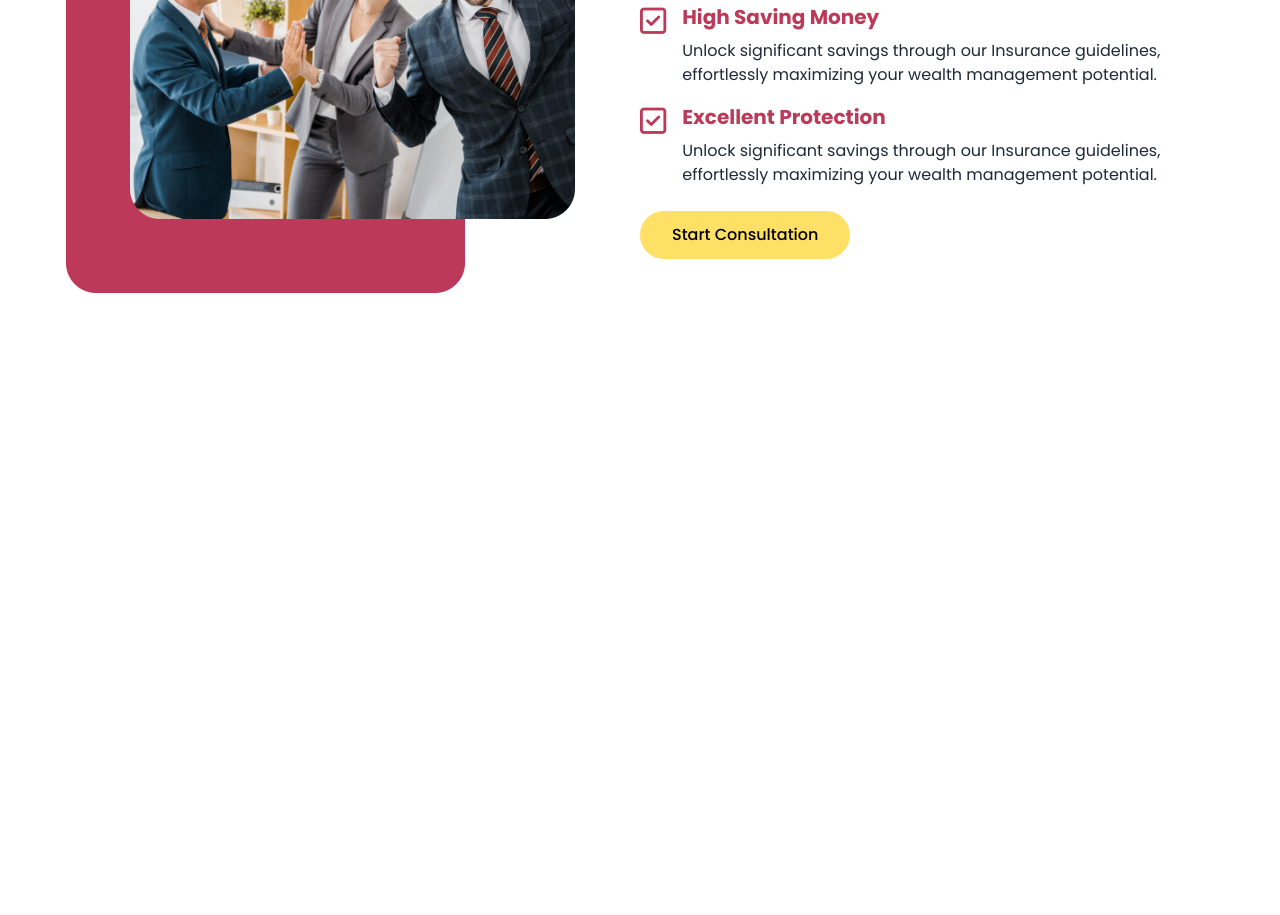
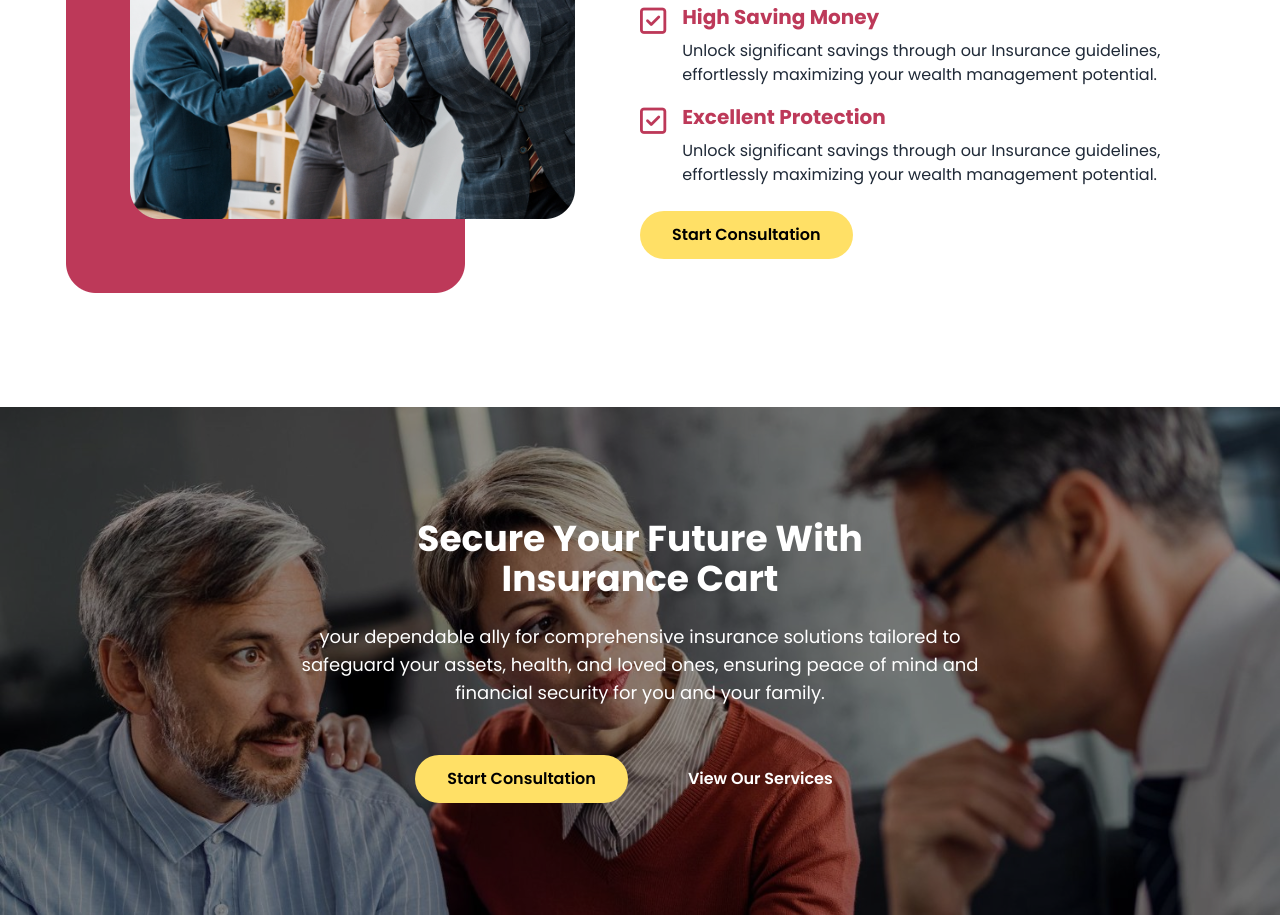
Before and after one commit to safinxr/insurance-cart-qa, a plain HTML site: page index.html in a window 1280 px wide. Shown: the part 1025-1940 px from the top of the page. Before the commit the page ends 1432 px from the top, so only its background shows below. Drawn offline with nearby package versions, Linux system fonts and the light colour scheme.

Commit message:
Secure Your Future With Insurance Cart section done

```diff
--- a/index.html
+++ b/index.html
@@ -156,7 +156,7 @@
 
           <div class="flex justify-center md:justify-start">
             <button
-              class="px-8 py-2.5 mt-4 md:mt-6 bg-[#FFE066] text-black font-medium rounded-full"
+              class="px-8 py-2.5 mt-4 md:mt-6 bg-[#FFE066] text-black font-semibold rounded-full"
             >
               Get A Quote
             </button>
@@ -219,7 +219,7 @@
 
               <div class="flex justify-center md:justify-start">
                 <button
-                  class="px-8 py-2.5 md:py-3 mt-4 md:mt-6 bg-[#FFE066] text-black font-medium rounded-full"
+                  class="px-8 py-2.5 md:py-3 mt-4 md:mt-6 bg-[#FFE066] text-black font-semibold rounded-full"
                 >
                   Start Consultation
                 </button>
@@ -228,6 +228,32 @@
           </div>
         </div>
       </section>
+
+      <!-- Secure Your Future With Insurance Cart -->
+      <section style="background-image: url('image/section-03.jpg');"
+      class="bg-cover bg-[black] bg-blend-overlay bg-opacity-40 bg-center">
+        <div class="max-w-6xl mx-auto px-3 md:px-7 lg:px-0 py-16 lg:py-28 text-white">
+          <h2 class="text-3xl md:text-4xl font-bold text-center">Secure Your Future With <br> Insurance Cart</h2>
+          <p class="lg:w-[700px] mx-auto text-center my-4 md:my-6 text-base md:text-lg">your dependable ally for comprehensive insurance solutions tailored to safeguard your assets, health, and loved ones, ensuring peace of mind and financial security for you and your family.</p>
+          <div class="flex flex-col md:flex-row justify-center gap-4 lg:gap-7">
+                <button
+                  class="px-8 py-2.5 md:py-3 mt-4 md:mt-6 bg-[#FFE066] text-black font-semibold rounded-full"
+                >
+                  Start Consultation
+                </button>
+                <button
+                  class="px-8 py-2.5 md:py-3 mt-4 md:mt-6 duration-300 hover:bg-[#FFE066] hover:text-black font-semibold rounded-full text-white hidden md:flex"
+                >
+                  View Our Services
+                </button>
+              </div>
+        </div>
+      </section>
+
+      <!-- About Insurance Cart -->
+      <section class="bg-[#FDF4F6]">
+
+      </section>
     </main>
   </body>
 </html>
```
Also changed, not shown: image/section-03.jpg (added), image/section-3.jpg (added).
